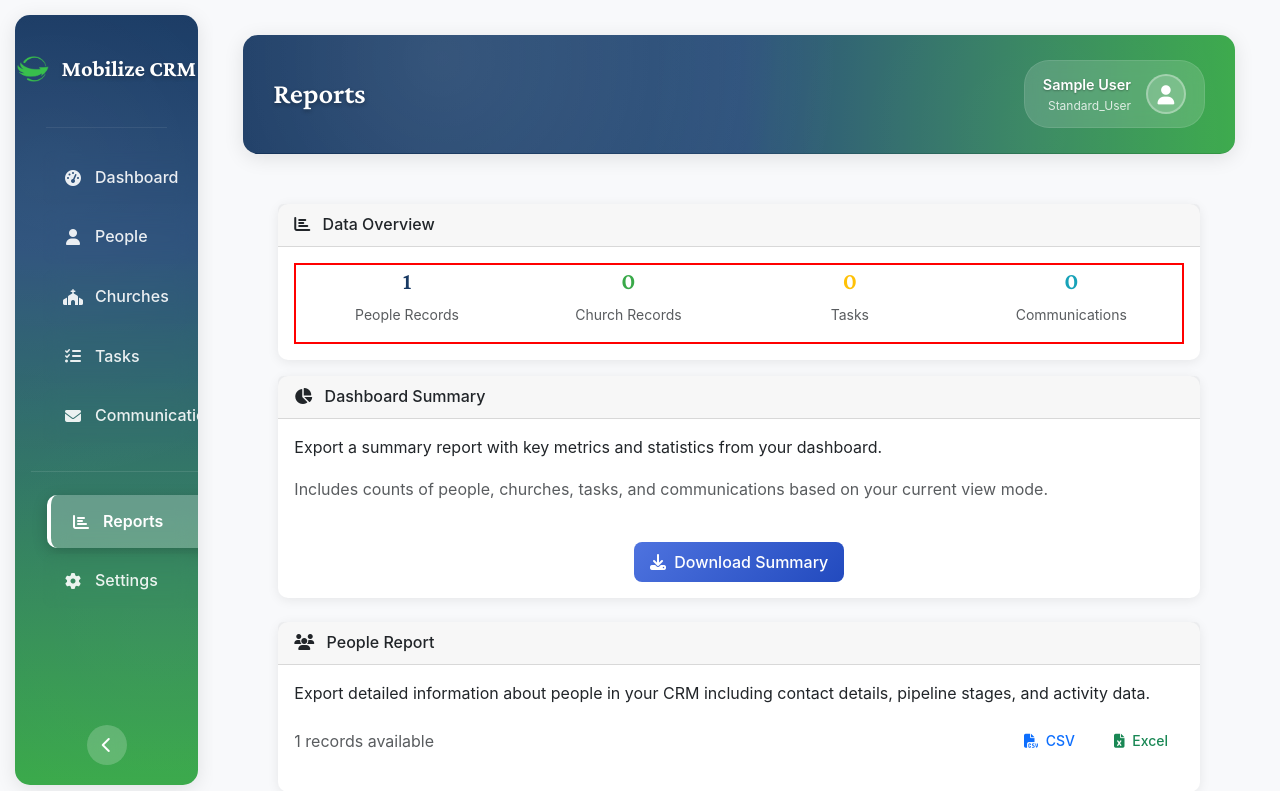
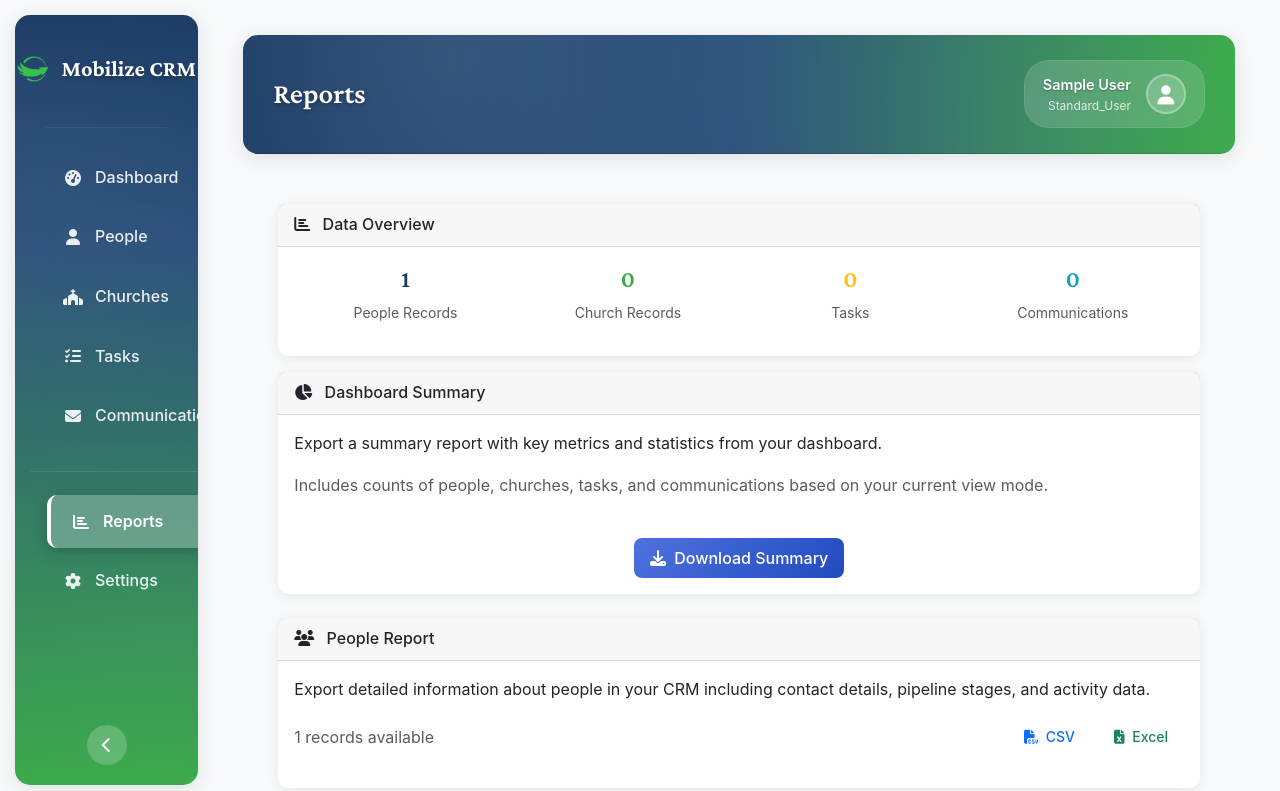
Before and after one commit to jburchel/mobilize-django, a Django app: page /reports/ in a window 1280 px wide. Shown: the top 791 px of the page. Run offline with Django 4.2, Linux system fonts and the light colour scheme; the visitor is signed in with stand-in values (Sample User, id 1); data comes from the database, SQL or seed files in the repository; data that the repository does not hold is empty; parts of the project's set-up code (start-up, migrations or seed data) failed here and were passed over; some libraries are stand-ins or nearby versions.

Commit message:
CLEAN: Remove debug red border from Data Overview
- Data Overview 4-column layout is now working correctly
- Removed red debug border CSS rule
- Layout now shows: Data Overview (full-width) + 2 rows of 3 widgets each

🤖 Generated with [Claude Code](https://claude.ai/code)

Co-Authored-By: Claude <noreply@anthropic.com>

```diff
--- a/templates/core/reports.html
+++ b/templates/core/reports.html
@@ -26,10 +26,6 @@
     width: 100%;
 }
 
-/* Debug border to see the layout */
-.data-overview-row {
-    border: 2px solid red !important;
-}
 
 @media (max-width: 768px) {
     .data-overview-row .col-3 {
```
